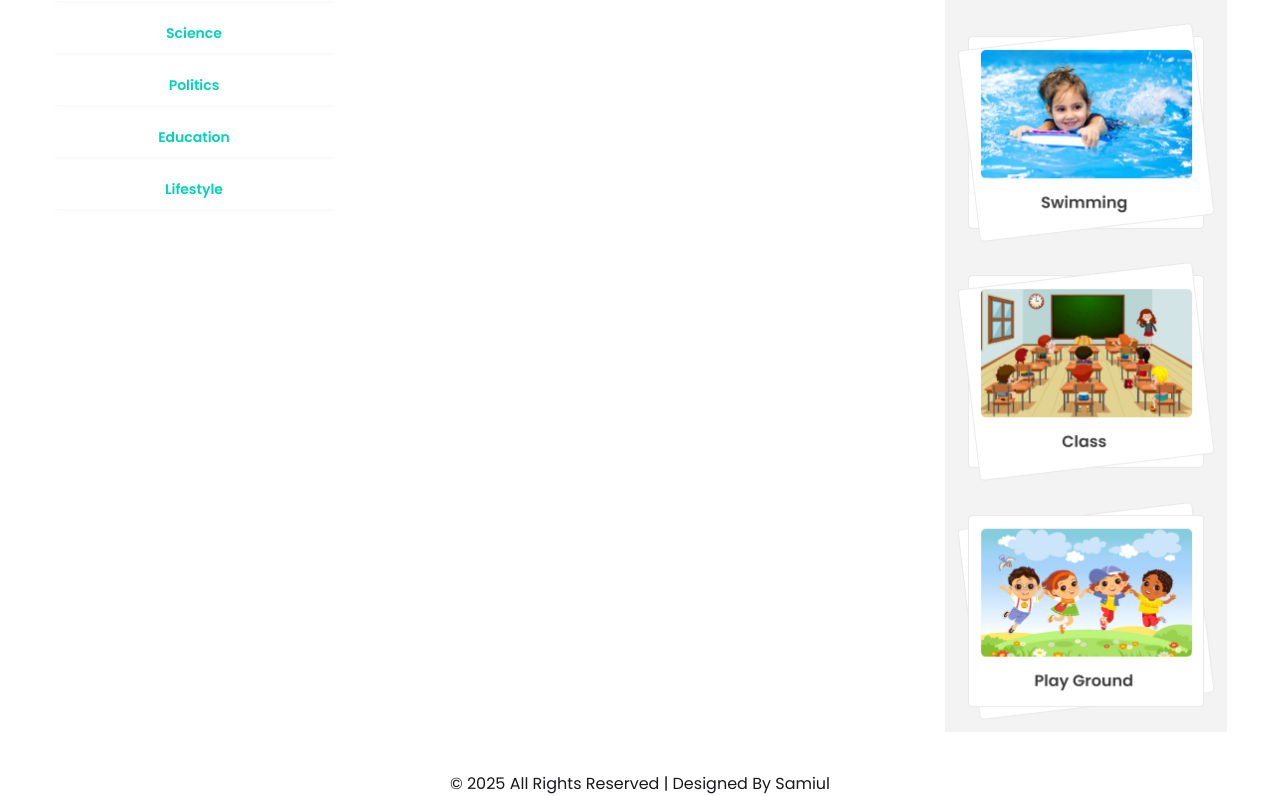
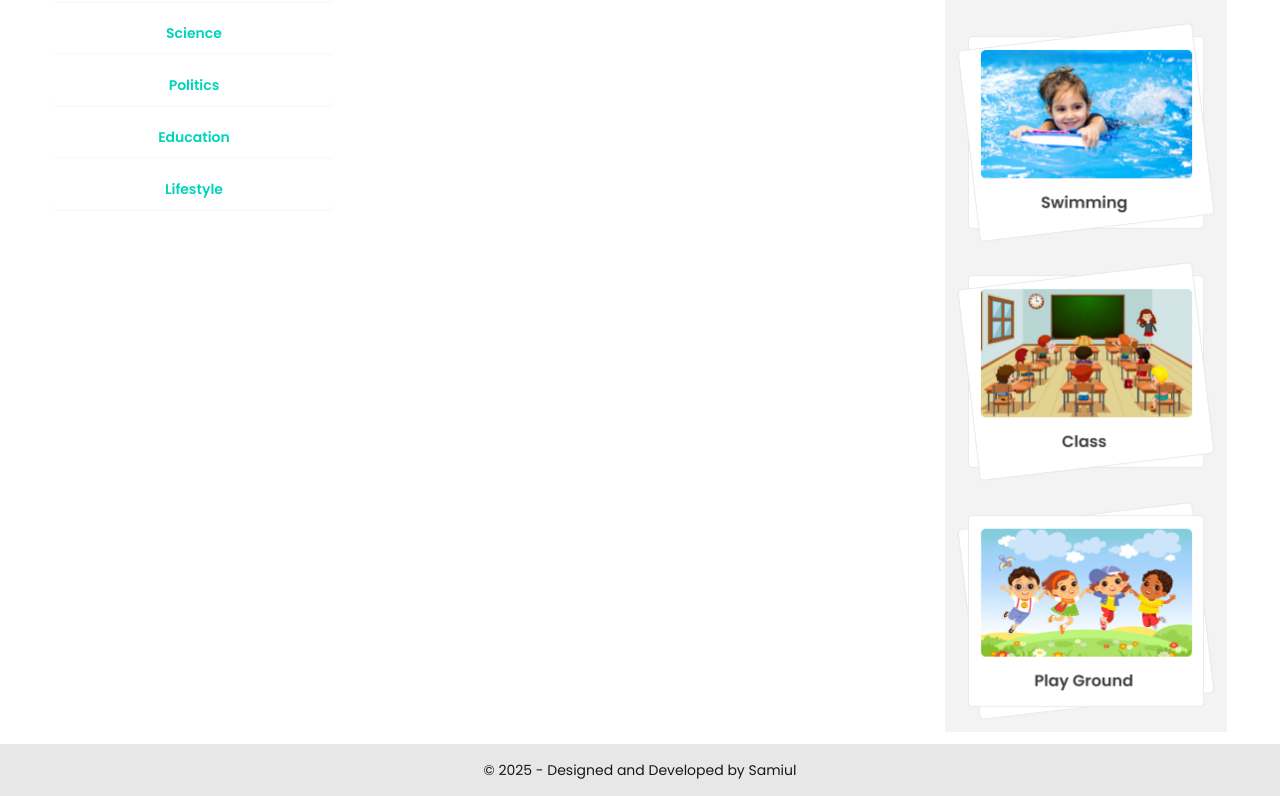
Before and after one commit to Samiul2024/The-Dragon-News, a React (Vite) app: page / in a window 1280 px wide. Shown: the part 704-1500 px from the top of the page. Built offline with nearby package versions, Linux system fonts and the light colour scheme.

Commit message:
dynamic copyright added

```diff
--- /dev/null
+++ b/src/components/Footer.jsx
@@ -0,0 +1,16 @@
+import React from 'react';
+import { Link } from 'react-router';
+
+const Footer = () => {
+    return (
+        <div>
+            <footer className="footer sm:footer-horizontal footer-center bg-base-300 text-base-content p-4">
+                <aside>
+                    <p> &copy; {new Date().getFullYear()} - Designed and Developed by <Link to='https://github.com/Samiul2024'>Samiul</Link></p>
+                </aside>
+            </footer>
+        </div>
+    );
+};
+
+export default Footer;
--- a/src/layouts/HomeLayout.jsx
+++ b/src/layouts/HomeLayout.jsx
@@ -5,6 +5,7 @@ import LatestNews from '../components/LatestNews';
 import Navbar from '../components/Navbar';
 import LeftAside from '../components/homelayout/LeftAside';
 import RightAside from '../components/homelayout/RightAside';
+import Footer from '../components/Footer';
 
 const HomeLayout = () => {
     return (
@@ -31,10 +32,7 @@ const HomeLayout = () => {
                 </aside>
             </main>
             <footer>
-                {/* <!-- copyright section --> */}
-                <div class="text-center mt-5 pt-5">
-                    <p>&copy; 2025 All Rights Reserved | Designed By <a class="hover:text-orange-700" href="https://github.com/Samiul2024">Samiul</a></p>
-                </div>
+                <Footer></Footer>
             </footer>
         </div>
     );
```
